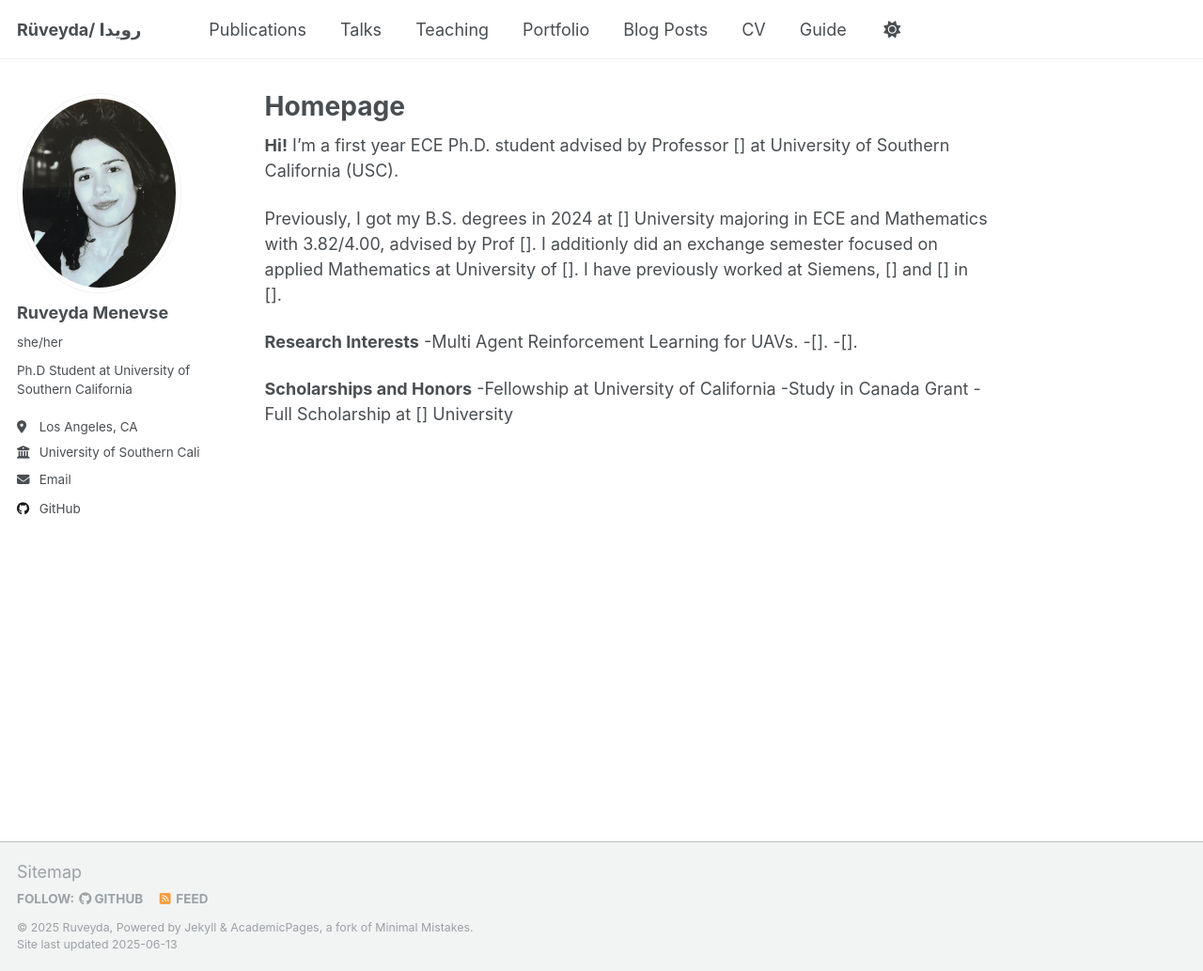
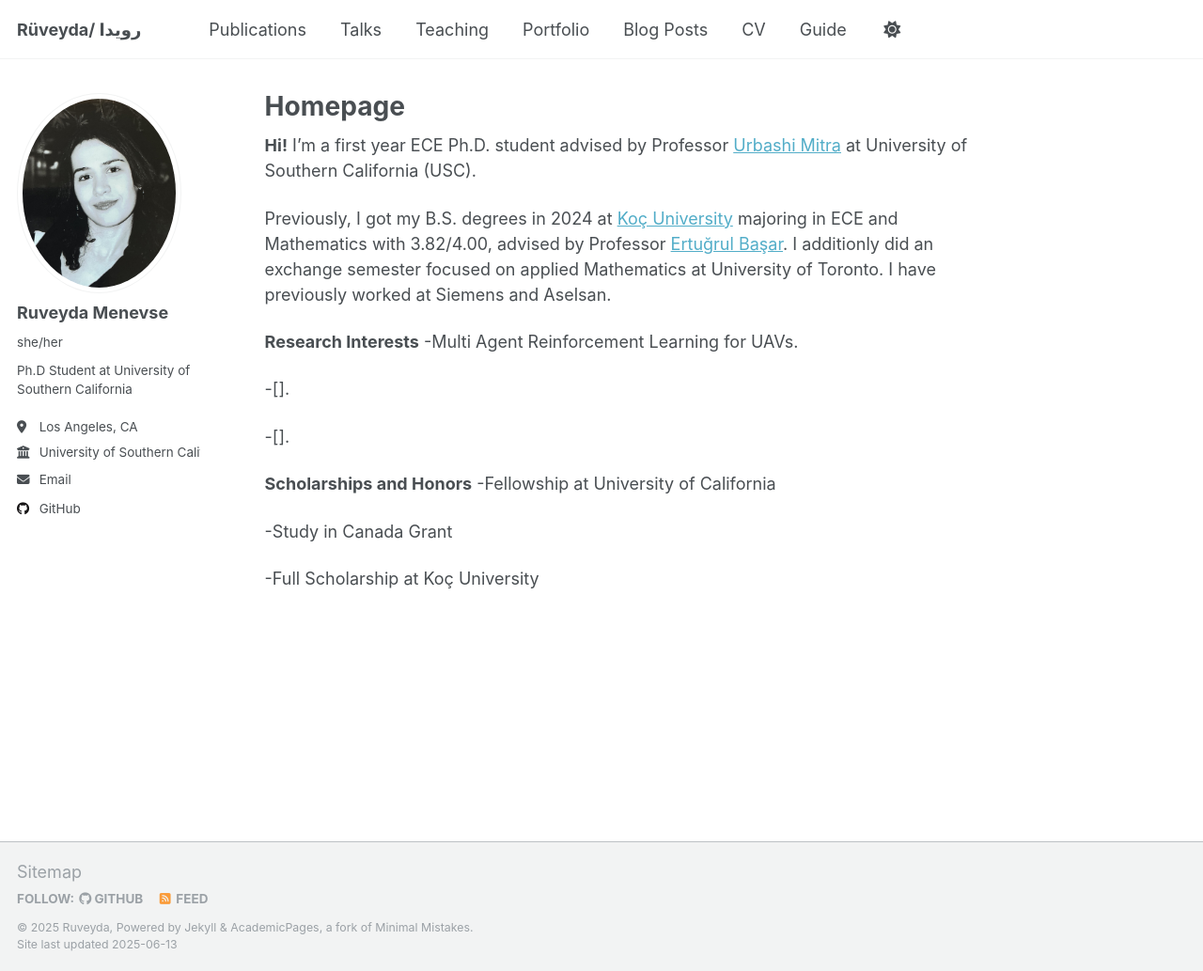
Before and after one commit to menevser/menevser.github.io, a Jekyll site: the page built from _pages/about.md, in a window 1280 px wide and 1033 px high. Shown: the whole window at 94% size. Built offline with Jekyll 4.4.1, drawn with Linux system fonts in a browser that asks for light colours.

Commit message:
Update about.md

```diff
--- a/_pages/about.md
+++ b/_pages/about.md
@@ -8,16 +8,20 @@ redirect_from:
 ---
 
 
-**Hi!** I’m a first year ECE Ph.D. student advised by Professor [] at University of Southern California (USC).
+**Hi!** I’m a first year ECE Ph.D. student advised by Professor [Urbashi Mitra](https://viterbi.usc.edu/directory/faculty/Mitra/Urbashi) at University of Southern California (USC).
 
-Previously, I got my B.S. degrees in 2024 at [] University majoring in ECE and Mathematics with 3.82/4.00, advised by Prof []. I additionly did an exchange semester focused on applied Mathematics at University of []. I have previously worked at Siemens, [] and [] in [].
+Previously, I got my B.S. degrees in 2024 at [Koç University](https://www.ku.edu.tr/en/) majoring in ECE and Mathematics with 3.82/4.00, advised by Professor [Ertuğrul Başar](https://www.tuni.fi/en/people/ertugrul-basar). I additionly did an exchange semester focused on applied Mathematics at University of Toronto. I have previously worked at Siemens and Aselsan.
 
 **Research Interests**
 -Multi Agent Reinforcement Learning for UAVs.
+
 -[].
+
 -[].
 
 **Scholarships and Honors**
 -Fellowship at University of California
+
 -Study in Canada Grant
--Full Scholarship at [] University
+
+-Full Scholarship at Koç University
```
